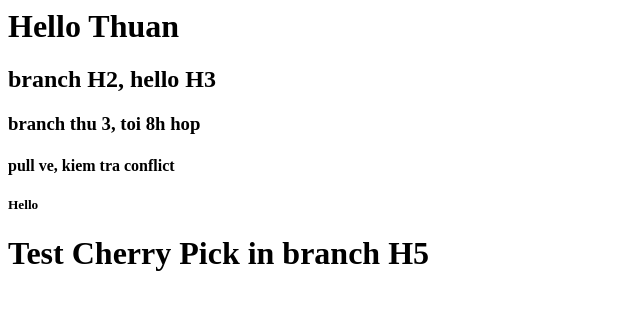
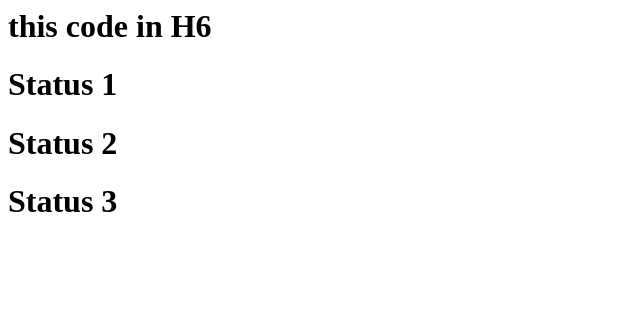
Before and after one commit to TommyGitHubs/Test, a plain HTML site: page index.html in a window 1280 px wide. Shown: the whole page, without its empty margins (0-640 px from the left). Drawn offline with Linux system fonts and the light colour scheme.

```diff
--- a/index.html
+++ b/index.html
@@ -1,6 +1,4 @@
-<h1> Hello Thuan </h1>
-<h2>branch H2, hello H3</h2>
-<h3> branch thu 3, toi 8h hop</h3>
-<h4> pull ve, kiem tra conflict</h4>
-<h5>Hello</h5>
-<h1>Test Cherry Pick in branch H5</h1>
+<h1>this code in H6</h1>
+<h1> Status 1</h1>
+<h1> Status 2</h1>
+<h1> Status 3</h1>
```
